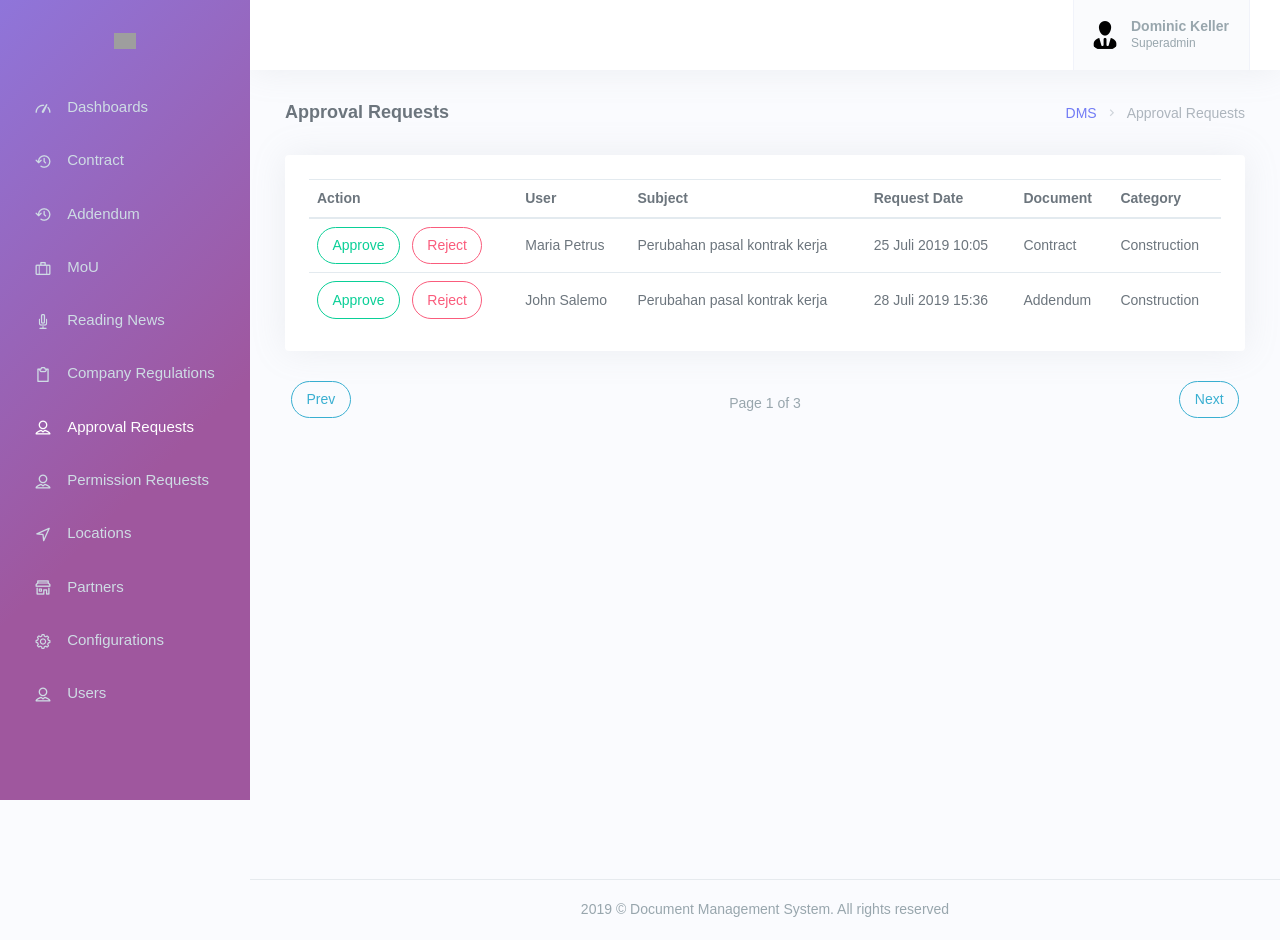
After one commit to simonnicholov/document_management, a Django app: page /backoffice/approval-requests/ in a window 1280 px wide. The commit adds this page. Run offline with Django 3.2, Linux system fonts and the light colour scheme; some libraries are stand-ins or nearby versions; some web fonts are replaced; grey boxes are pictures that could not be loaded.

Commit message:
added approval requests

```diff
--- /dev/null
+++ b/templates/approval_requests.html
@@ -0,0 +1,79 @@
+{% extends 'base.html' %}
+
+{% load static%}
+
+{% block content_page %}
+<div class="container-fluid pb-4">
+
+    <div class="row">
+        <div class="col-12">
+            <div class="page-title-box">
+                <div class="page-title-right">
+                    <ol class="breadcrumb m-0">
+                        <li class="breadcrumb-item"><a href="{% url 'backoffice:dashboard' %}">DMS</a></li>
+                        <li class="breadcrumb-item active">Approval Requests</li>
+                    </ol>
+                </div>
+                <h4 class="page-title">Approval Requests</h4>
+            </div>
+        </div>
+    </div>
+
+    <div class="card">
+        <div class="card-body">
+            <div class="table-responsive-sm">
+                <table class="table table-sm table-hover table-centered mb-0">
+                    <thead>
+                        <tr>
+                            <th>Action</th>
+                            <th>User</th>
+                            <th>Subject</th>
+                            <th>Request Date</th>
+                            <th>Document</th>
+                            <th>Category</th>
+                        </tr>
+                    </thead>
+                    <tbody>
+                        <tr>
+                            <td>
+                                <a href="javascript:void(0)" class="btn btn-outline-success btn-rounded">Approve</button>
+                                <a href="javascript:void(0)" class="btn btn-outline-danger btn-rounded ml-2">Reject</button>
+                            </td>
+                            <td>Maria Petrus</td>
+                            <td>Perubahan pasal kontrak kerja</td>
+                            <td>25 Juli 2019 10:05</td>
+                            <td>Contract</td>
+                            <td>Construction</td>
+                        </tr>
+                        <tr>
+                            <td>
+                                <a href="javascript:void(0)" class="btn btn-outline-success btn-rounded">Approve</button>
+                                <a href="javascript:void(0)" class="btn btn-outline-danger btn-rounded ml-2">Reject</button>
+                            </td>
+                            <td>John Salemo</td>
+                            <td>Perubahan pasal kontrak kerja</td>
+                            <td>28 Juli 2019 15:36</td>
+                            <td>Addendum</td>
+                            <td>Construction</td>
+                        </tr>
+                    </tbody>
+                </table>
+            </div>
+        </div>
+    </div>
+
+    <div class="row justify-content-between ml-1 mr-1">
+        <div class="col-xs-3 text-left">
+            <button type="button" class="btn btn-outline-info btn-rounded">Prev</button>
+        </div>
+        <div class="text-muted mt-2">
+            Page 1 of 3
+        </div>
+        <div class="col-xs-3 text-right">
+            <button type="button" class="btn btn-outline-info btn-rounded">Next</button>
+        </div>
+    </div>
+
+
+</div>
+{% endblock %}
--- a/templates/base.html
+++ b/templates/base.html
@@ -75,19 +75,19 @@
                         <li class="side-nav-item">
                             <a href="javascript: void(0);" class="side-nav-link">
                                 <i class="dripicons-microphone"></i>
-                                <span>Berita Acara</span>
+                                <span>Reading News</span>
                             </a>
                         </li>
 
                         <li class="side-nav-item">
                             <a href="javascript: void(0);" class="side-nav-link">
                                 <i class="dripicons-clipboard"></i>
-                                <span>Per. Perusahaan</span>
+                                <span>Company Regulations</span>
                             </a>
                         </li>
 
                         <li class="side-nav-item">
-                            <a href="{% url 'backoffice:permission_requests' %}" class="side-nav-link">
+                            <a href="{% url 'backoffice:approval_requests' %}" class="side-nav-link">
                                 <i class="dripicons-user"></i>
                                 <span>Approval Requests</span>
                             </a>
```
Also changed, not shown: templates/dashboard.html (+6 -9 lines).
